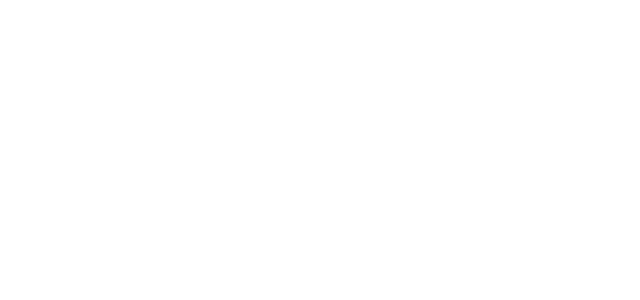
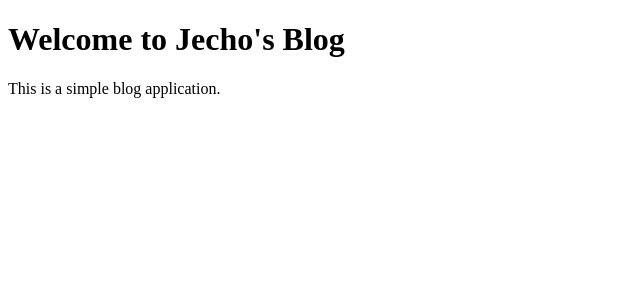
Before and after one commit to lalakingcaaath/Simple-Blog, a React (Vite) app: page /home in a window 1280 px wide. Before the commit this address had no page. Shown: the top 300 px of the page, without its empty margins (0-640 px from the left). Built offline with nearby package versions, Linux system fonts and the light colour scheme.

Commit message:
Added static content to the homepage

```diff
--- a/src/App.tsx
+++ b/src/App.tsx
@@ -1,4 +1,5 @@
 import {Routes, Route} from 'react-router-dom';
+import Home from './pages/home';
 import Login from './pages/login';
 import Register from './pages/register';
 
@@ -6,6 +7,7 @@
   return (
     <Routes>
       <Route path="/" element={<Login />} />
+      <Route path='/home' element={<Home />} />
       <Route path='/register' element={<Register />} />
     </Routes>
   )
--- /dev/null
+++ b/src/pages/home.tsx
@@ -0,0 +1,8 @@
+export default function Home () {
+    return (
+        <div className="home-page">
+            <h1>Welcome to Jecho's Blog</h1>
+            <p>This is a simple blog application.</p>
+        </div>
+    )
+}
--- a/src/pages/login.tsx
+++ b/src/pages/login.tsx
@@ -17,7 +17,7 @@
                         <label htmlFor="password">Password:</label>
                         <input type="password" id="password" name="password" />
                         <div className="login-buttons">
-                            <button type="submit">Login</button>
+                            <button type="button" onClick={() => navigate('/home')}>Login</button>
                             <button type="button" onClick={() => navigate('/register')}>Register</button>
                         </div>
                     </form>
```
